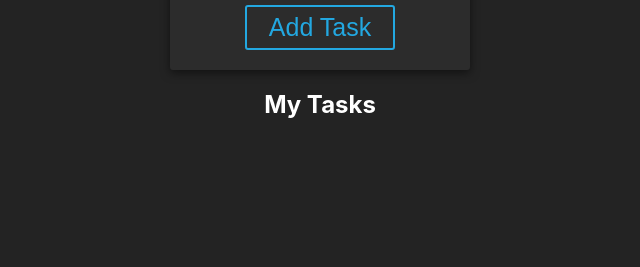
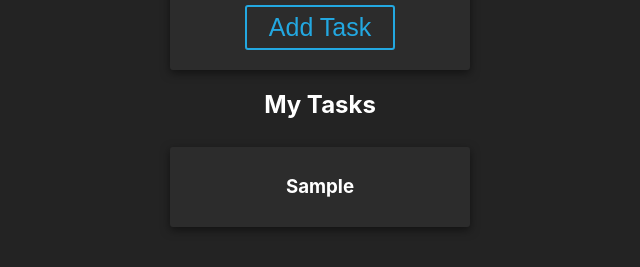
Before and after one commit to Riverbh/React-Basics, a React (Create React App) app: page / in a window 1280 px wide. Both pictures are taken after typing "Sample" into the empty fields and a click on the button "Add Task". Shown: the part 135-402 px from the top of the page, without its empty margins (320-960 px from the left). Built offline with nearby package versions, Linux system fonts and the light colour scheme.

Commit message:
added a new component to add task to a list

```diff
--- a/src/App.js
+++ b/src/App.js
@@ -21,7 +21,7 @@ function App() {
     <div className="App">
       <h1>App:</h1>
     <Form addTask={addTask}/>
-    <List />
+    <List taskList={taskList} />
     </div>
   );
 }
--- a/src/Components/List.jsx
+++ b/src/Components/List.jsx
@@ -1,10 +1,18 @@
 import React from "react";
+import Task from "./task";
 
-const List =()=>{
+const List =(props)=>{
+
+    let taskDisplay = props.taskList.map((task, index) => {
+        return (
+            <Task task={task} />
+        )
+    })
 
     return (
         <div className="col-container">
             <h2>My Tasks</h2>
+            {taskDisplay}
         </div>
     )
 }
--- /dev/null
+++ b/src/Components/task.jsx
@@ -0,0 +1,26 @@
+import React, { useState } from "react";
+
+
+const Task = (props) => {
+
+    const [complete, setComplete] = useState(false)
+
+    const toggle = () => setComplete(!complete)
+
+    const styles = {
+        textDecoration: complete ? 'line-through' : 'none',
+        color: complete ? 'gray' : 'inherit'
+    }
+
+    return (
+        <div className="card">
+            <h3
+                onClick={toggle}
+                style={styles}
+            >
+            {props.task}</h3>
+        </div>
+    )
+}
+
+export default Task
```
